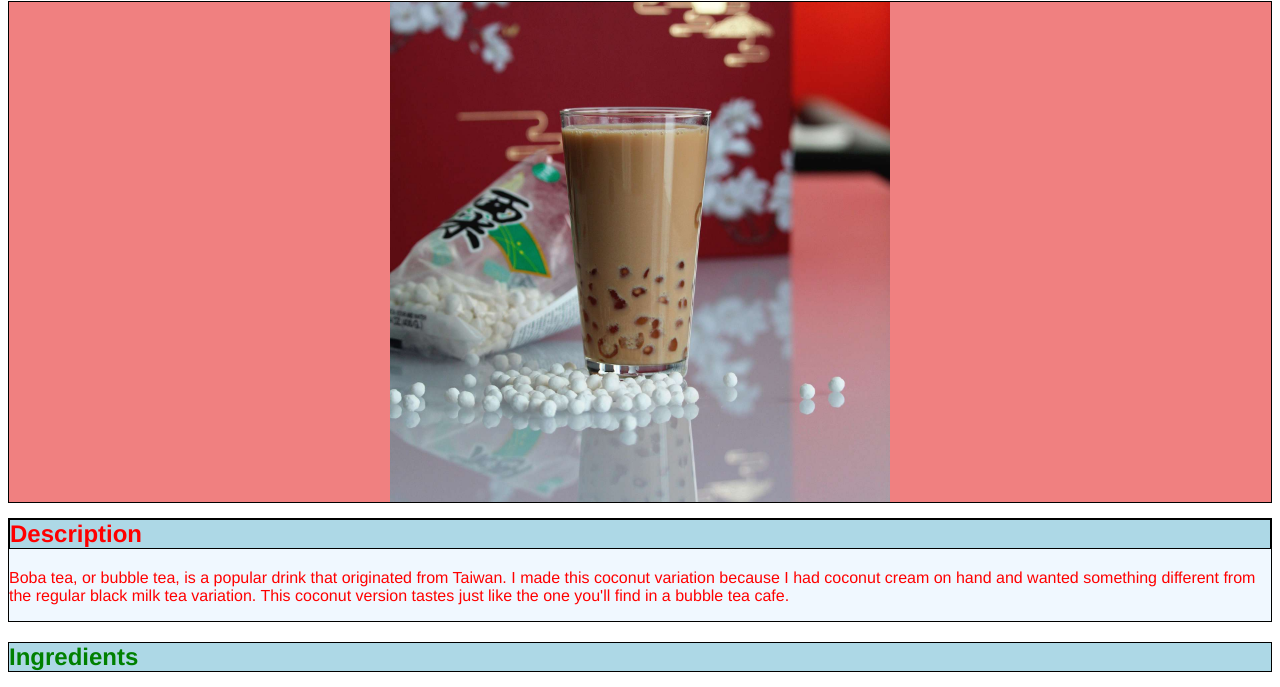
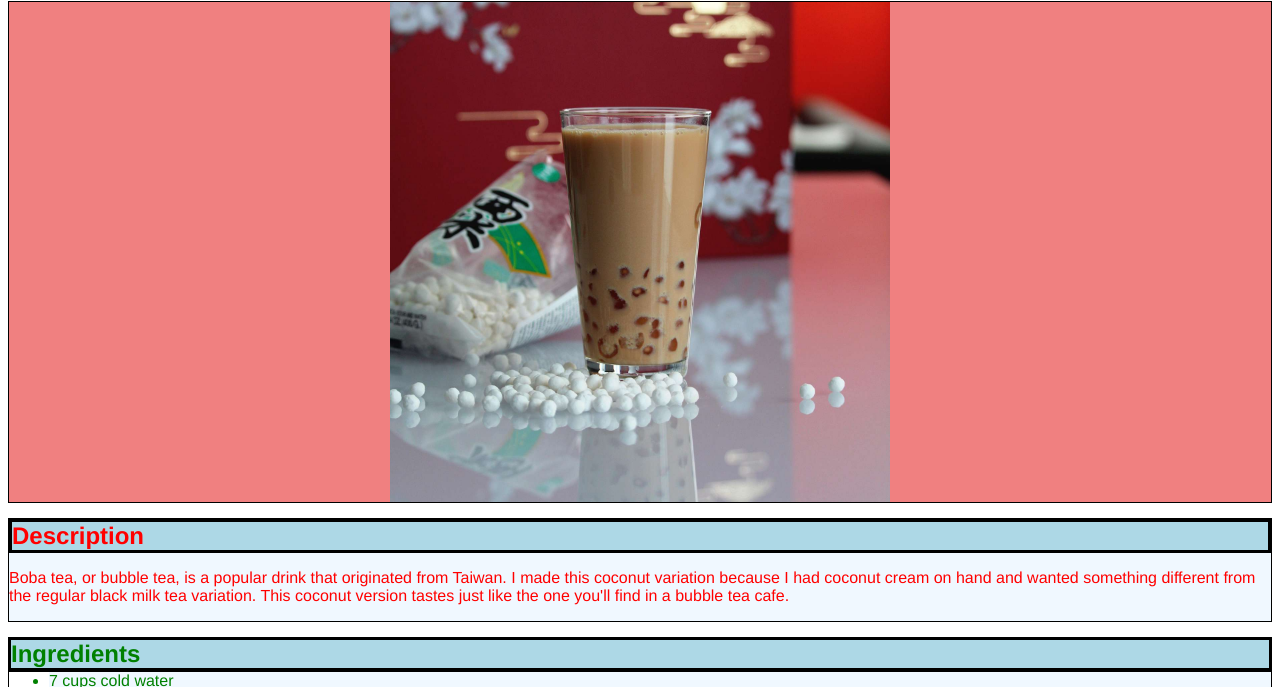
Before and after one commit to ejd230001/recipes, a plain HTML site: page recipes/boba.html in a window 1280 px wide. Shown: the part 76-763 px from the top of the page. Drawn offline with Linux system fonts and the light colour scheme.

Commit message:
Made css look better

```diff
--- a/styles.css
+++ b/styles.css
@@ -37,8 +37,8 @@ body.recipe-page {
 }
 
 .ingredients li,
-.steps li,
-.recipe-description p {
+.steps li
+{
     background-color: aliceblue;
 }
 
@@ -52,16 +52,22 @@ body.recipe-page {
 .ingredients ul,
 .steps ol {
     border: 1px solid black;
+    margin-top: 0px;
+}
+
+.recipe-description h2,
+.ingredients h2,
+.steps h2 {
+    margin-top: 0px;
+    margin-bottom: 0px;
+    border: 3px solid black;
 }
 
 .recipe-description {
     color: red;
     border: 1px solid black;
     background-color: aliceblue;
-}
-
-.recipe-description h2 {
-    margin-top: 0px;
+    margin-bottom: 15px;
 }
 
 .ingredients {
```
